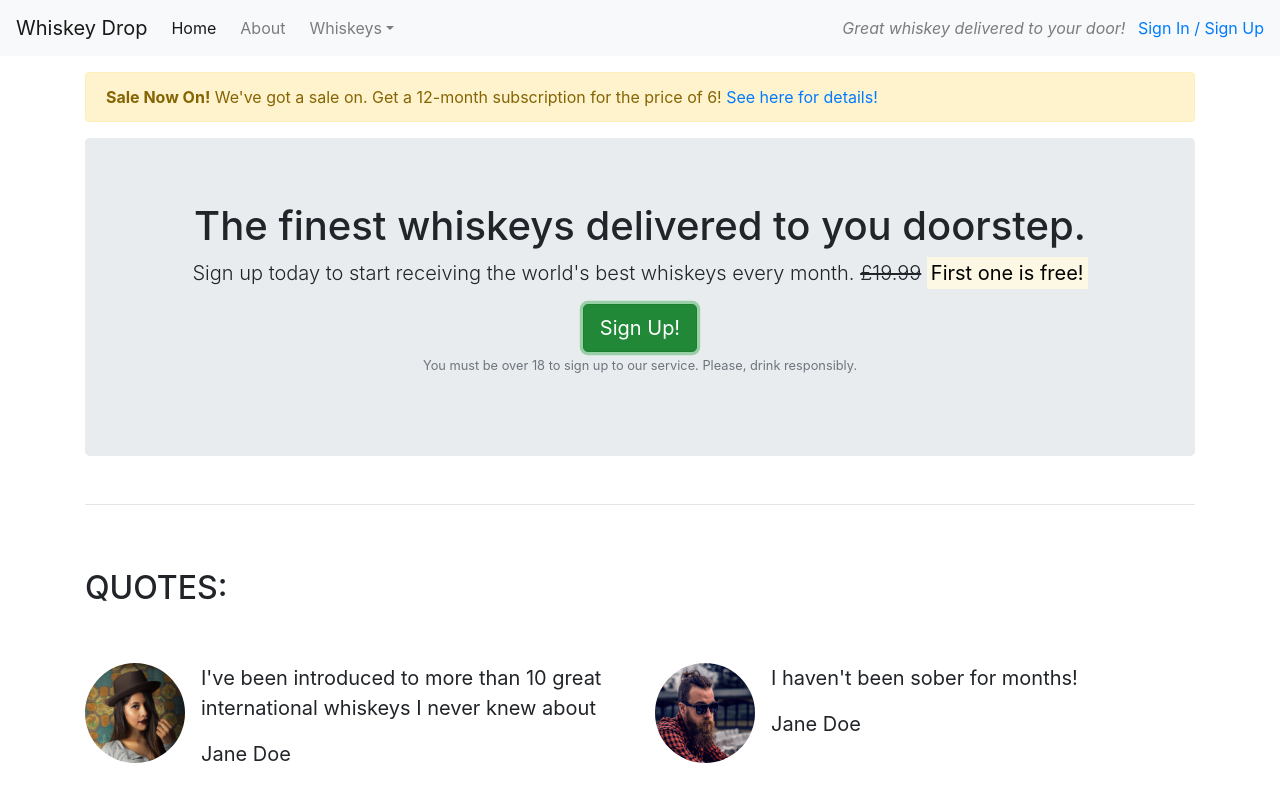
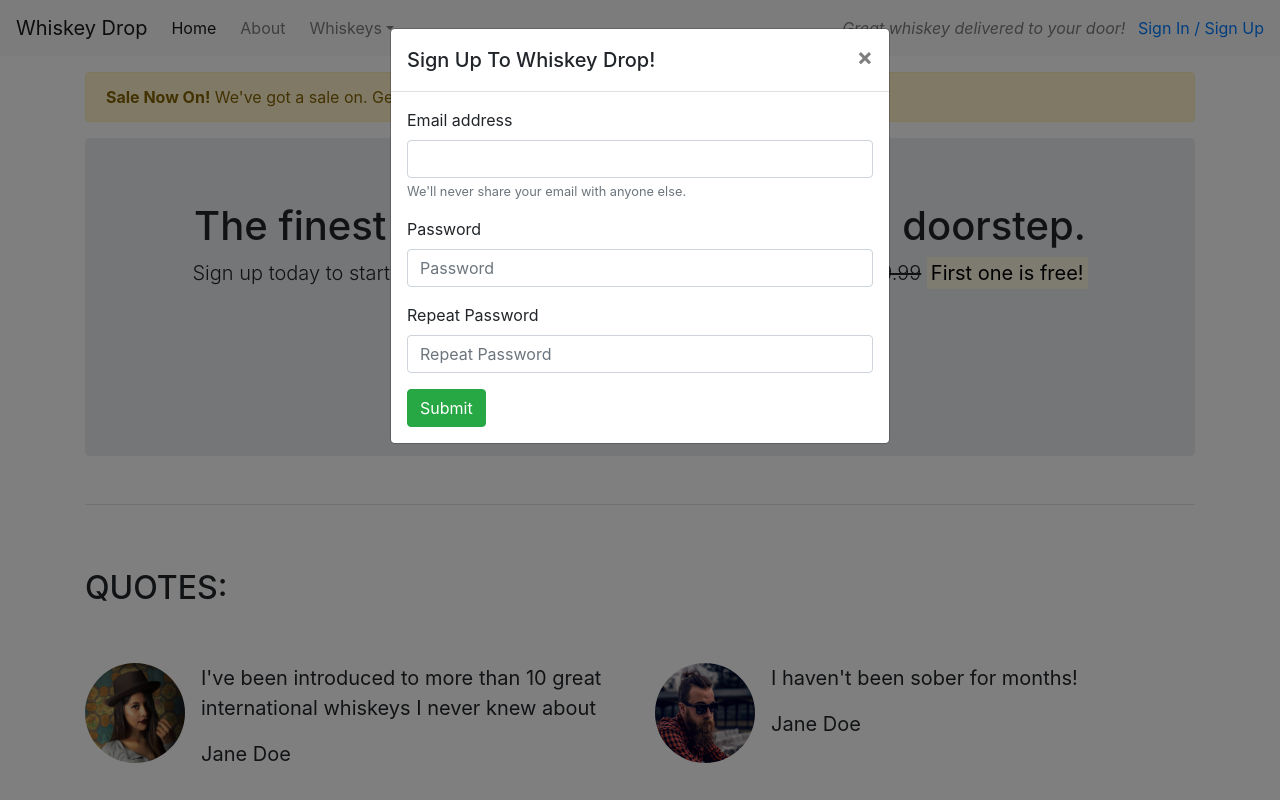
Before and after one commit to peejaywk/whiskey-drop, a plain HTML site: page index.html in a window 1280 px wide. Both pictures are taken after a click on the button "Sign Up!". Shown: the top 800 px of the page. Drawn offline with nearby package versions, Linux system fonts and the light colour scheme.

Commit message:
Added model to the Sign Up button

```diff
--- a/index.html
+++ b/index.html
@@ -53,7 +53,7 @@
                     <s class="d-none d-sm-inline">£19.99</s>
                     <span class="d-inline d-sm-none"><br></span>
                     <strong><mark>First one is free!</mark></strong></p>
-                    <button class="btn btn-success btn-lg">Sign Up!</button>
+                    <button class="btn btn-success btn-lg" data-toggle="modal" data-target="#signUpModal">Sign Up!</button>
                     <p class="text-muted"><small>You must be over 18 to sign up to our service. Please, drink responsibly.</small></p>
                 </section>
             </div>
@@ -134,6 +134,7 @@
         <!-- /.features -->
         <hr>
 
+
         <!-- Monthly favorites   -->
         <!-- <section class="monthly-favs">
             <h2 class="text-uppercase">Monthly favorites:</h2>
@@ -150,6 +151,37 @@
         </section> -->
         <!-- /.Monthly favorites -->
     </article>
+
+    <div class="modal fade" id="signUpModal" tabindex="-1" aria-labelledby="exampleModalLabel" aria-hidden="true">
+        <div class="modal-dialog">
+            <div class="modal-content">
+            <div class="modal-header">
+                <h5 class="modal-title" id="exampleModalLabel">Sign Up To Whiskey Drop!</h5>
+                <button type="button" class="close" data-dismiss="modal" aria-label="Close">
+                <span aria-hidden="true">&times;</span>
+                </button>
+            </div>
+            <div class="modal-body">
+                <form>
+                    <div class="form-group">
+                        <label for="exampleInputEmail1">Email address</label>
+                        <input type="email" class="form-control" id="exampleInputEmail1" aria-describedby="emailHelp">
+                        <small id="emailHelp" class="form-text text-muted">We'll never share your email with anyone else.</small>
+                    </div>
+                    <div class="form-group">
+                        <label for="password">Password</label>
+                        <input type="password" class="form-control" id="password" placeholder="Password">
+                    </div>
+                    <div class="form-group">
+                        <label for="repeatPassword">Repeat Password</label>
+                        <input type="password" class="form-control" id="repeatPassword" placeholder="Repeat Password">
+                    </div>
+                    <button type="submit" class="btn btn-success">Submit</button>
+                </form>
+            </div>
+        </div>
+    </div>
+
     <script src="https://code.jquery.com/jquery-3.5.1.slim.min.js" integrity="sha384-DfXdz2htPH0lsSSs5nCTpuj/zy4C+OGpamoFVy38MVBnE+IbbVYUew+OrCXaRkfj" crossorigin="anonymous"></script>
     <script src="https://cdn.jsdelivr.net/npm/popper.js@1.16.1/dist/umd/popper.min.js" integrity="sha384-9/reFTGAW83EW2RDu2S0VKaIzap3H66lZH81PoYlFhbGU+6BZp6G7niu735Sk7lN" crossorigin="anonymous"></script>
     <script src="https://cdn.jsdelivr.net/npm/bootstrap@4.5.3/dist/js/bootstrap.min.js" integrity="sha384-w1Q4orYjBQndcko6MimVbzY0tgp4pWB4lZ7lr30WKz0vr/aWKhXdBNmNb5D92v7s" crossorigin="anonymous"></script>
```
